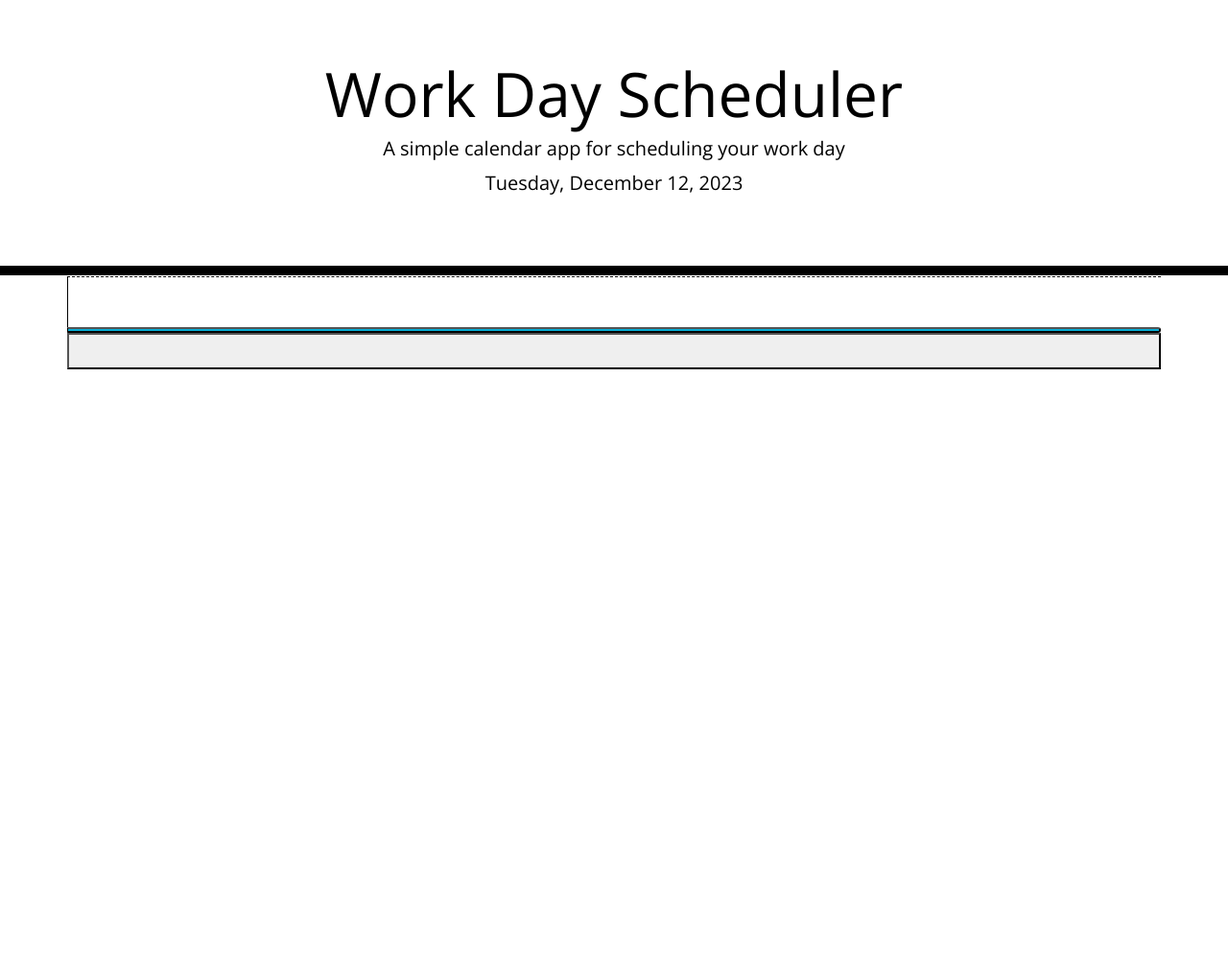
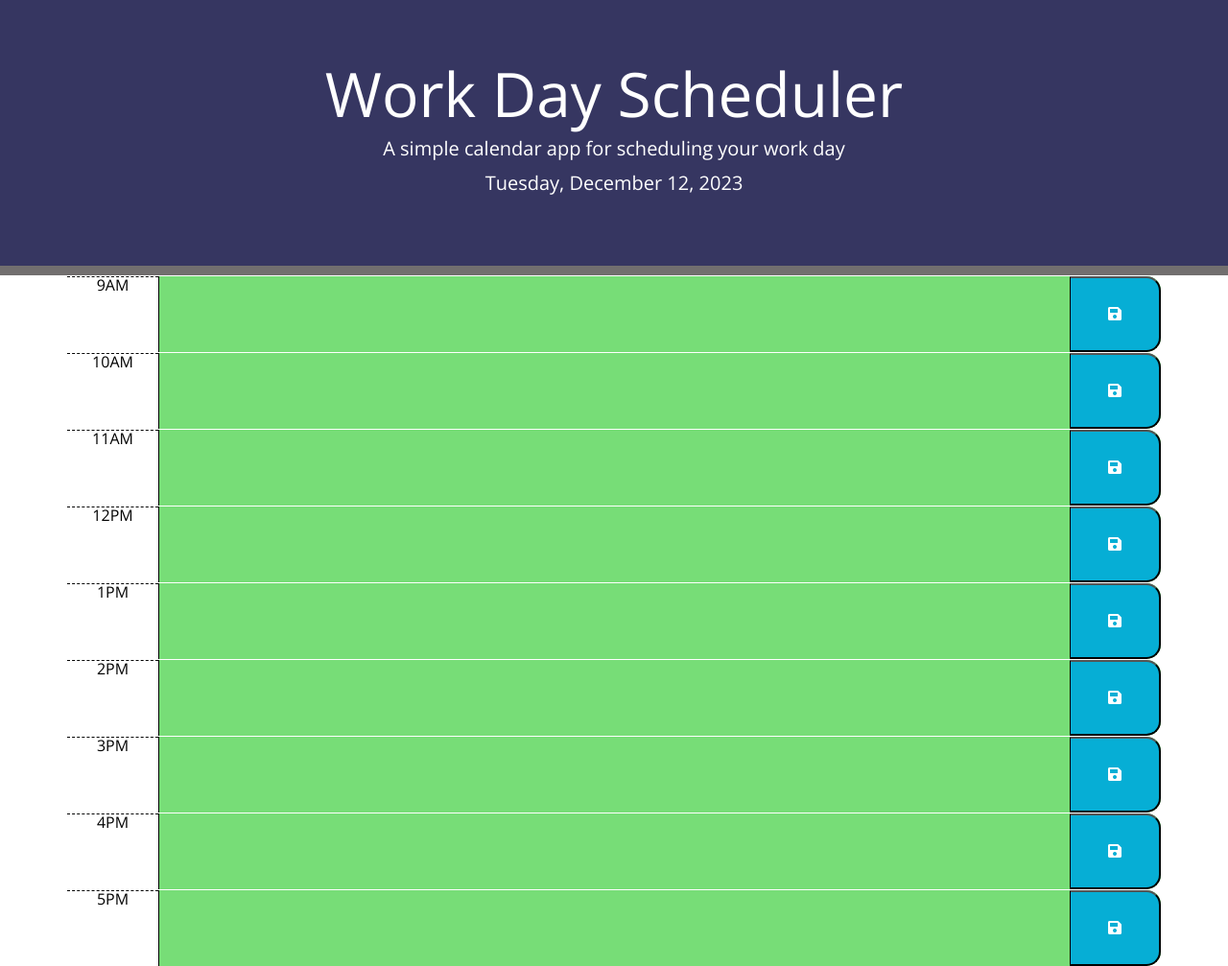
Before and after one commit to Nikola84ca/WorkDay-Scheduler, a plain HTML site: page index.html in a window 1280 px wide. Shown: the whole page at 96% size. Before the commit the page ends 800 px from the top, so only its background shows below. Drawn offline with nearby package versions, Linux system fonts and the light colour scheme.

Commit message:
Function to colorcode timeblosk and save input added to js

```diff
--- a/Assets/css/style.css
+++ b/Assets/css/style.css
@@ -15,10 +15,10 @@ textarea {
 
 header {
   text-align: center;
-  background-color: transparent;
-  color: black;
+  background-color: rgb(54, 54, 97);
+  color: #ffffff;
   border-radius: 0;
-  border-bottom: 10px solid black;
+  border-bottom: 10px solid #726f6f;
   padding: 60px;
 }
 
--- a/Assets/js/script.js
+++ b/Assets/js/script.js
@@ -2,4 +2,76 @@ function displayCurrentDay() {
     var currentDay = dayjs().format('dddd, MMMM D, YYYY');
     $("#currentDay").text(currentDay);
   }
+
+  // Function to color-code timeblocks based on past, present, and future
+  function updateHourStyles() {
+    var currentHour = dayjs().hour();
+
+    $(".time-block").each(function () {
+      var hourBlock = parseInt($(this).attr("data-hour"));
+
+      if (hourBlock < currentHour) {
+        $(this).removeClass("present future").addClass("past");
+      } else if (hourBlock === currentHour) {
+        $(this).removeClass("past future").addClass("present");
+      } else {
+        $(this).removeClass("past present").addClass("future");
+      }
+    });
+  }
+
+  // Function to save event to local storage
+  function saveEvent(hour, event) {
+    var savedEvents = JSON.parse(localStorage.getItem("savedEvents")) || {};
+    savedEvents["event" + hour] = event;
+    localStorage.setItem("savedEvents", JSON.stringify(savedEvents));
+  }
+
+  // Event listener for save button click
+  $(".container").on("click", ".saveBtn", function () {
+    var hour = $(this).siblings(".description").attr("data-hour");
+    var event = $(this).siblings(".description").val();
+    console.log("Received input:", event);
+    saveEvent(hour, event);
+    loadEvents(); // Load events after saving
+  });
+
+  // Function to load events from local storage
+  function loadEvents() {
+    var savedEvents = JSON.parse(localStorage.getItem("savedEvents")) || {};
+
+    $(".time-block").each(function () {
+      var hourBlock = $(this).attr("data-hour");
+      var savedEvent = savedEvents["event" + hourBlock] || "";
+
+      if (savedEvent) {
+        $(this).find("textarea").val(savedEvent);
+      }
+    });
+  }
+
+  // Function to create time blocks
+  function createTimeBlocks() {
+    for (var hour = 9; hour <= 17; hour++) {
+      var timeBlock = $("<div>").addClass("row time-block");
+      var hourCol = $("<div>")
+        .addClass("col-md-1 hour")
+        .text(dayjs().hour(hour).format("hA"));
+      var textAreaCol = $("<textarea>")
+        .addClass("col-md-10 description")
+        .attr("data-hour", hour)
+        .attr("id", "event" + hour); // Add a unique id here
+      var saveBtnCol = $("<button>")
+        .addClass("col-md-1 saveBtn")
+        .html('<i class="fas fa-save"></i>');
+
+      timeBlock.append(hourCol, textAreaCol, saveBtnCol);
+      $(".container").append(timeBlock);
+    }
+  }
+
+  // Call the functions in the desired order
   displayCurrentDay();
+  createTimeBlocks();
+  updateHourStyles();
+  loadEvents();
--- a/index.html
+++ b/index.html
@@ -31,12 +31,7 @@
       <p id="currentDay" class="lead"></p>
     </header>
     <div class="container">
-      <!-- Timeblock template -->
-      <div id="timeblock-template" class="row time-block" data-hour="">
-        <div class="hour"></div>
-        <textarea class="description"></textarea>
-        <button class="saveBtn"><button>
-      </div>
+      <!-- Timeblocks go here -->
     </div>
 
     <script src="https://cdnjs.cloudflare.com/ajax/libs/jquery/3.2.1/jquery.min.js"></script>
```
